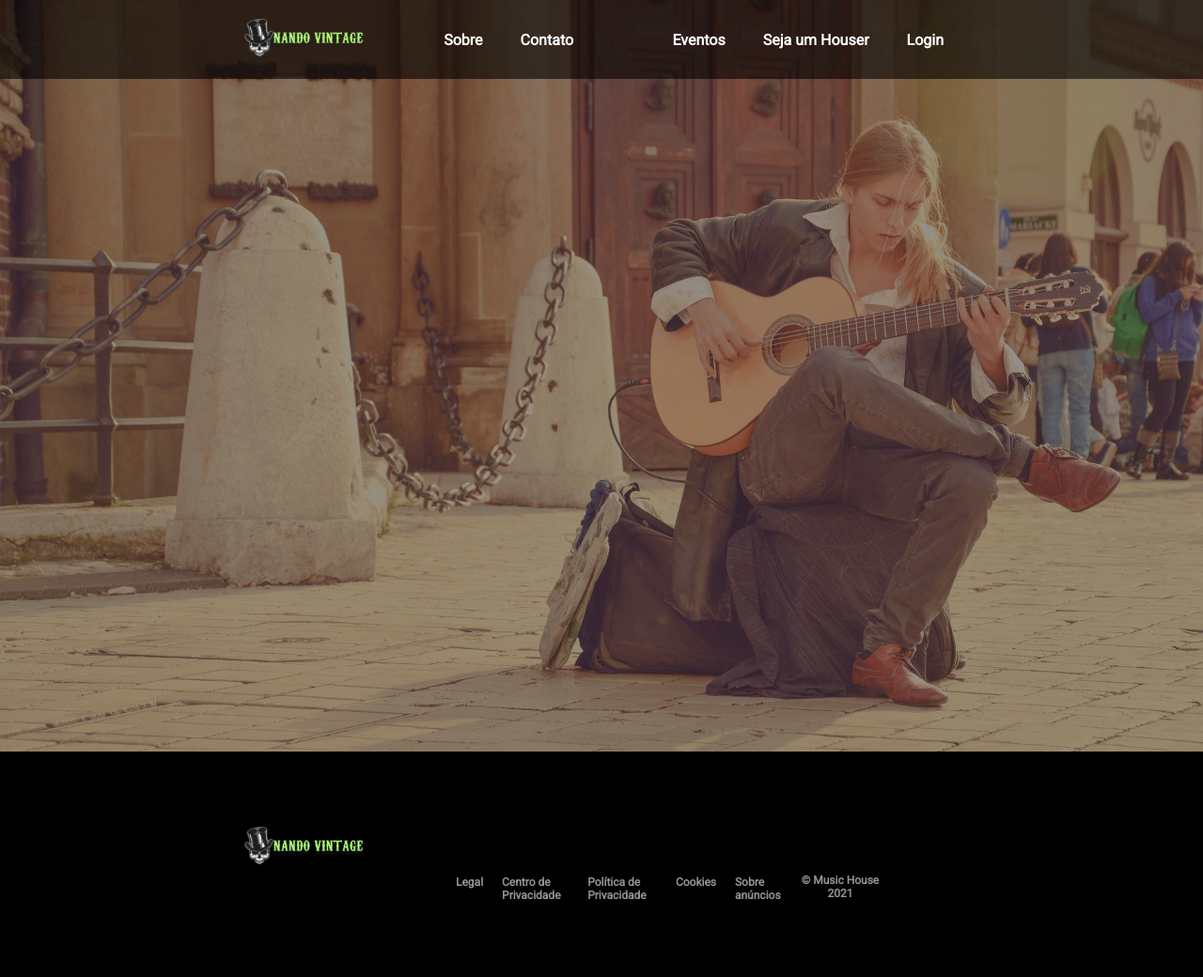
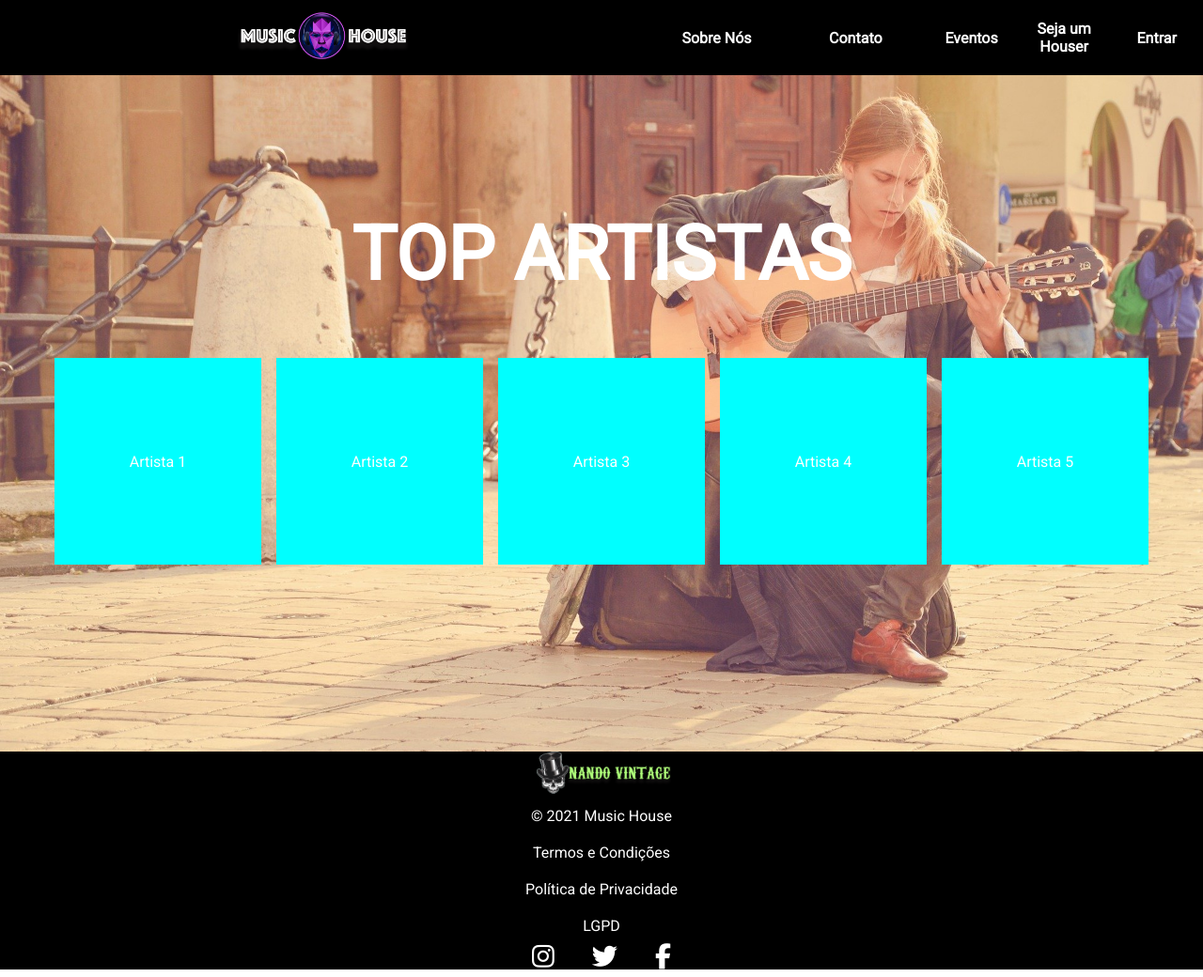
Before and after one commit to ALTbruno/projetoFrontEnd, a plain HTML site: page index.html in a window 1280 px wide. Shown: the whole page at 94% size. Drawn offline with Linux system fonts and the light colour scheme.

Commit message:
nova home

```diff
--- a/css/style.css
+++ b/css/style.css
@@ -1,148 +1,172 @@
-* {
+*{
+    margin: 0px;
+    padding: 0px;
     box-sizing: border-box;
-	margin: 0;
-	padding: 0;
 }
 
-a {
-	text-decoration: none;
-	color: #fff;
+body{
+    font-family: "Roboto", sans-serif;
+    color: #ffffff
 }
 
-:root {
-	--default-green: #1db954;
-	--light-green: #1ed760;
+/* header a{
+    display: flex;
+    flex-direction: column;
+    align-items: center;
+    background-color: #000000;
+} */
+
+.logo{
+    height: 60px;
+    width: auto;
+}
+nav{
+    display: flex;
+    flex-direction: column;
+    align-items: center;
+    width: 100%;
+    background-color: #000000;
 }
 
-body {
+nav a{
+    text-decoration: none;
+    color: #ffffff;
+    font-weight: 800;
+    font-size: 20px;
     font-family: "Roboto", sans-serif;
 }
 
-/* Utility Classes */
-.btn-primary {
-	background: var(--default-green);
-	color: white;
-	text-transform: uppercase;
-	padding: 15px 60px;
-	border: none;
-	border-radius: 30px;
-	letter-spacing: 1px;
-	font-weight: bold;
-	transition: all 300ms ease;
+nav ul{
+    display: flex;
+    flex-direction: column;
+    align-items: center;
+    list-style: none;
+    padding: 0;
+    width: 100%;
 }
 
-.btn-primary:hover {
-	background: var(--light-green);
+nav ul li{
+    text-align: center;
+    width: 100%;
+}
+
+nav ul li a{
+    display: inline-block;
+    padding: 10px;
+    width: 100%;
+    text-emphasis: none;
+    color: #ffffff
+}
+
+nav ul li a:hover{
+    color: #a71db9;
     cursor: pointer;
 }
 
-.logo {
-	height: 40px;
+.section-container {
+    height: 100vh;
+    width: 100%;
+    display: flex;
+    flex-direction: column;
+    justify-content: center;
+    align-items: center;
+    font-family: "Roboto", sans-serif;
+}
+
+.background-section{
+    background-image: url(../img/background.jpg);
+    background-size: cover;
+    background-attachment: fixed;
+    background-repeat: no-repeat;
+    background-position: center;
+}
+
+main section h2{
+    display: flex;
+    justify-content: center;
+    align-items: center;
+    text-align: center;
+    font-size: 2.5rem;
+    line-height: 1;
+}
+main section div {
+    display: flex;
+    flex-direction: column;
+    justify-content: center;
+    align-items: center;
+    text-align: center;
+    /* flex-wrap: wrap; */
+}
+
+.top-artist{
+    display: flex;
+    flex-direction: column;
+    justify-content: center;
+    align-items: center;
+    text-align: center;
+    height: 100px;
+    width: 100px;
+    margin: 5px;
+    background-color: aqua;
+}
+
+footer{
+    display: flex;
+    flex-direction: column;
+    align-items: center;
+    text-align: center;
+    background-color: #000000;
+    color: #ffffff;
+    background-color: #000000;
+}
+
+.footer-logo{
+    height: 45px;
     width: auto;
 }
 
-/* Navbar */
-#navbar {
-	display: flex;
-	background-color: rgba(0, 0, 0, 0.6);
-	color: white;
-	justify-content: center;
-	position: fixed;
-	top: 0;
+footer a{
+    text-decoration: none;
+    color: #ffffff;
+    font-family: "Roboto", sans-serif;
+}
+
+footer .rights{
+    padding: 10px;
     width: 100%;
 }
 
-#navbar .navbar-container {
-	width: 60%;
+footer .legal-links ul{
     display: flex;
+    flex-direction: column;
     align-items: center;
-	justify-content: space-between;
-	padding: 20px 0;
+    list-style: none;
+    padding: 0;
+    width: 100%;
 }
 
-.navbar-container ul {
-	display: flex;
-	list-style: none;
-	font-weight: bold;
+footer.legal-links ul li{
+    text-align: center;
+    width: 100%;
 }
 
-.navbar-container ul li {
-	padding: 0 20px;
-	transition: all 300ms ease;
+footer .legal-links ul li a{
+    display: inline-block;
+    padding: 10px;
+    width: 100%;
+    text-emphasis: none;
+    color: #ffffff
 }
 
-.navbar-item a:hover {
-	color: #1db954;
+footer .legal-links ul li a:hover{
+    color: #a71db9;
     cursor: pointer;
 }
 
-/* Showcase */
-#showcase {
-	height: 100vh;
-	display: flex;
-	justify-content: center;
-	align-items: center;
-	color: white;
-	background-image: url("../img/background.jpg");
-	background-size: cover;
-	background-color: rgba(0, 0, 0, 0.4);
-	background-blend-mode: color;
-}
-
-#showcase .showcase-container {
-	display: flex;
-	flex-direction: column;
-	align-items: center;
-}
-
-#showcase .showcase-container h2 {
-	font-size: 5rem;
-}
-
-#showcase .showcase-container p {
-	margin: 15px 0;
-	font-size: 1.1rem;
-}
-
-/* Footer */
-#footer {
-	background: black;
-	color: white;
-	padding: 80px 0;
-}
-
-#footer .footer-content {
-	display: flex;
-	width: 60%;
-	margin: auto;
-	justify-content: space-between;
-}
-
-#footer .footer-content .footer-menu {
-	margin: 0 60px;
-	list-style: none;
-}
-
-#footer .footer-content .footer-menu .footer-menu-item {
-	margin: 25px 0;
-	transition: all 300ms ease;
-}
-
-#footer .footer-content .footer-menu .footer-menu-item:hover {
-	color: var(--default-green);
-	cursor: pointer;
-}
-
-#footer .footer-content .footer-menu p {
-	font-weight: bold;
-	text-transform: uppercase;
-	color: #919496;
-	font-size: 0.8rem;
-}
-
-/* Footer Socials */
 .socials {
 	display: flex;
+    align-items: center;
+    padding: 0;
 }
 
 .socials i {
@@ -152,67 +176,64 @@ body {
 }
 
 .socials i:hover {
-	color: var(--default-green);
+	color: #a71db9;
 	cursor: pointer;
 }
 
-/* Footer Info */
-.footer-info {
-	display: flex;
-	justify-content: space-between;
-	align-items: flex-end;
-	width: 60%;
-	margin: auto;
-	font-weight: bold;
-	color: #919496;
-	font-size: 0.75rem;
-	padding-top: 50px;
+
+@media screen and (min-width: 768px){
+
+    header{
+        position: fixed;
+        width: 100%;
     }
 
-.footer-info .footer-info-items {
+    nav{
         display: flex;
-	list-style: none;
+        flex-direction: row;
+        justify-content: space-between;
+        height: 80px;
+        /* opacity: 40%; */
+        color: #ffffff;
     }
 
-.footer-info .footer-info-items .footer-info-item {
-	margin: 0 10px;
-	transition: all 300ms ease;
+    nav a img{
+        margin: 250px;
+
     }
 
-.footer-info .footer-info-items .footer-info-item:hover {
-	color: var(--default-green);
-	cursor: pointer;
+    nav a{
+        font-size: 16px;
     }
 
-.footer-info .rights {
-	display: flex;
-	justify-content: flex-end;
-	align-items: center;
-	margin-bottom: 10px;
+    nav ul .company-navbar{
+        flex-direction: row;
+        width: 20%;
     }
 
-.footer-info .rights p {
-	transition: all 300ms ease;
-	text-align: center;
+    nav ul{
+        flex-direction: row;
+        width: 40%;
     }
 
-.footer-info .rights p:hover {
-	color: var(--default-green);
-	cursor: pointer;
+    main section h2{
+        font-size: 5rem;
+        margin-top: 40px;
     }
 
-.footer-info .rights{
-	height: 20px;
-	width: auto;
-	display: inline-block;
-	margin-left: 10px;
+    main section div {
+        flex-direction: row;
     }
 
-.paragrafo{
-	display: flex;
-	align-items: center;
-	justify-content: center;
-	text-align: center;
+    main section h2{
+        font-size: 5rem;
+    }
 
-
+    main section div .top-artist{
+        flex-direction: row;
+        height: 220px;
+        width: 220px;
+        margin: 8px;
+        margin-top: 70px;
     }
+}
--- a/index.html
+++ b/index.html
@@ -1,57 +1,64 @@
 <!DOCTYPE html>
 <html lang="pt-BR">
 <head>
-		<meta charset="UTF-8" />
-		<meta name="viewport" content="width=device-width, initial-scale=1.0"/>
-		<link rel="stylesheet" href="./css/style.css" />
-		<link
-			href="https://fonts.googleapis.com/css2?family=Roboto&display=swap"
-			rel="stylesheet"
-		/>
+    <meta charset="UTF-8">
+    <meta http-equiv="X-UA-Compatible" content="IE=edge">
+    <meta name="viewport" content="width=device-width, initial-scale=1.0">
+    <!-- <link rel="stylesheet" href="./normalize.css"> -->
+    <link href="https://fonts.googleapis.com/css2?family=Roboto&display=swap" rel="stylesheet">
+    <link rel="stylesheet" href="./css/style.css">
+    <link rel="icon" href="./img/favicon.png">
     <title>Music House</title>
-		<link rel="icon" type="image/x-icon" href="./img/favicon.jpg" >
 </head>
 <body>
-		<!-- Navbar -->
-		<navbar id="navbar">
-			<div class="navbar-container">
-				<a href="./index.html" title="Página Inical"><img src="./img/logo.png" alt="" class="logo"/></a>
-				<ul class="navbar-items">
-					<li class="navbar-item"><a href="./pages/about.html">Sobre</a></li>
-					<li class="navbar-item"><a href="./pages/contact.html">Contato</a></li>
+
+    <header>
+
+        <nav>
+            <a href="#"><img src="./img/logo_house.png" alt="Logo" class="logo"></a>
+            <ul class="company-navbar">
+                <li><a href="./pages/sobre.html">Sobre Nós</a></li>
+                <li><a href="./pages/contact.html">Contato</a></li>
             </ul>
-				<ul class="navbar-items">
-					<li class="navbar-item"><a href="./pages/events.html">Eventos</a></li>
-					<li class="navbar-item"><a href="./pages/signup.html">Seja um Houser</a></li>
-					<li class="navbar-item"><a href="./pages/login.html">Login</a></li>
+            <ul>
+                <li><a href="./pages/events.html">Eventos</a></li>
+                <li><a href="./pages/signup.html">Seja um Houser</a></li>
+                <li><a href="./pages/login.html">Entrar</a></li>
+            </ul>
+        </nav>
+    </header>
+
+    <main>
+        <section class="section-container background-section">
+            <h2>TOP ARTISTAS</h2>
+            <div>
+                <div class="top-artist">Artista 1</div>
+                <div class="top-artist">Artista 2</div>
+                <div class="top-artist">Artista 3</div>
+                <div class="top-artist">Artista 4</div>
+                <div class="top-artist">Artista 5</div>
+            </div>
+        </section>
+    </main>
+
+    <footer>
+        <a href=""><img src="./img/logo.png" alt="" class="footer-logo"></a>
+        <div class="rights">
+            <p>&copy; 2021 Music House</p>
+        </div>
+        <div class="legal-links">
+            <ul>
+                <li><a href="#">Termos e Condições</a></li>
+                <li><a href="#">Política de Privacidade</a></li>
+                <li><a href="#">LGPD</a></li>
             </ul>
         </div>
-		</navbar>
-
-		<!-- Showcase -->
-		<div id="showcase">
-			<div class="showcase-container">
-
-			</div>
-		</div>
-
-		<!-- Footer -->
-		<footer id="footer">
-			<div class="footer-content">
-				<img src="./img/logo.png" alt="" class="logo" />
-			<div class="footer-info">
-				<ul class="footer-info-items">
-					<li class="footer-info-item">Legal</li>
-					<li class="footer-info-item">Centro de Privacidade</li>
-					<li class="footer-info-item">Política de Privacidade</li>
-					<li class="footer-info-item">Cookies</li>
-					<li class="footer-info-item">Sobre anúncios</li>
-				</ul>
-
-				<div class="rights">
-					<p>&copy; Music House 2021</p>
-				</div>
+        <div class="socials">
+            <a href="#"><i class="fab fa-instagram"></i></a>
+            <a href="#"><i class="fab fa-twitter"></i></a>
+            <a href="#"><i class="fab fa-facebook-f"></i></a>
         </div>
     </footer>
+    <script src="https://kit.fontawesome.com/f9e19193d6.js" crossorigin="anonymous"></script>
 </body>
 </html>
```
Also changed, not shown: pages/about.html (deleted, +0 -1 lines). Lines whose indentation alone changed are shown as unchanged.
